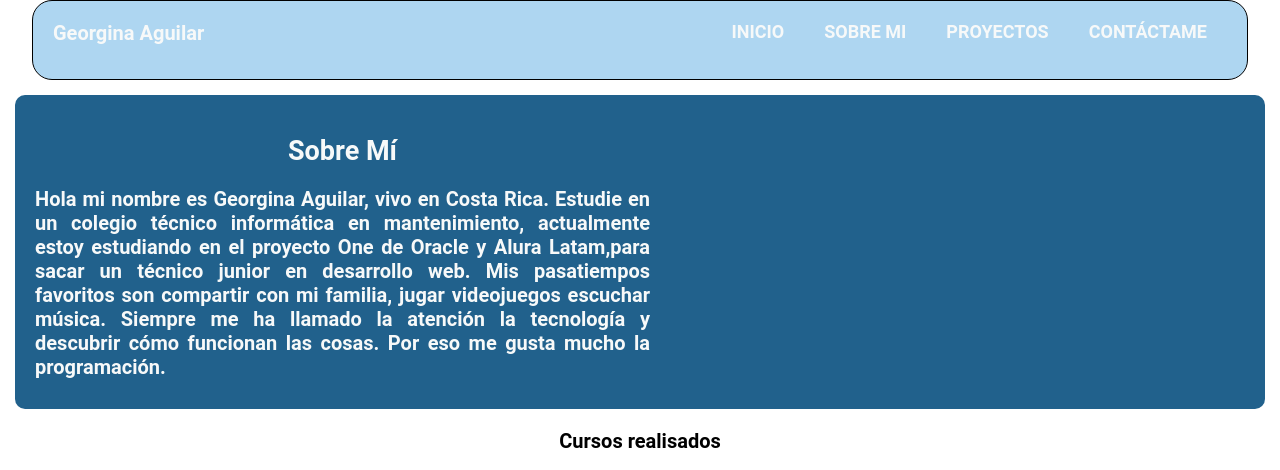
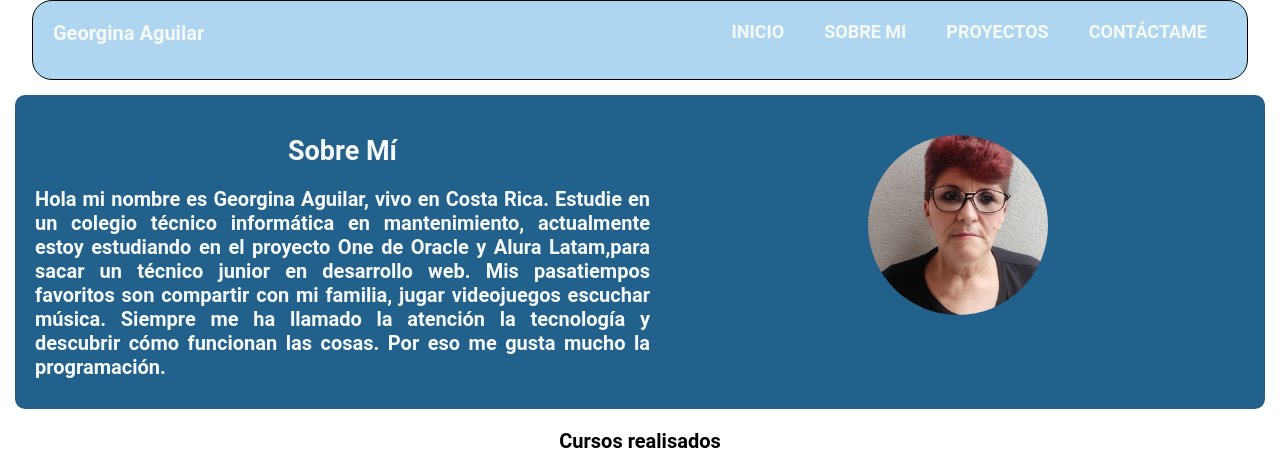
Before and after one commit to Gina456/portafolio-gina, a plain HTML site: page index.html in a window 1280 px wide. Shown: the top 470 px of the page. Drawn offline with Linux system fonts and the light colour scheme; the site is published under a folder, as on GitHub Pages, so addresses that start at the root find nothing.

Commit message:
arregle la direccion de la imagem

```diff
--- a/css/style.css
+++ b/css/style.css
@@ -84,8 +84,7 @@ border-radius: 100%;
 margin-top: 2rem;
 }
 .container__imagen{
- background-image: url(/imagenes/Gina.jpg);
-
+  background-image: url(../imagenes/Gina.jpg)
 
 }
 
```
